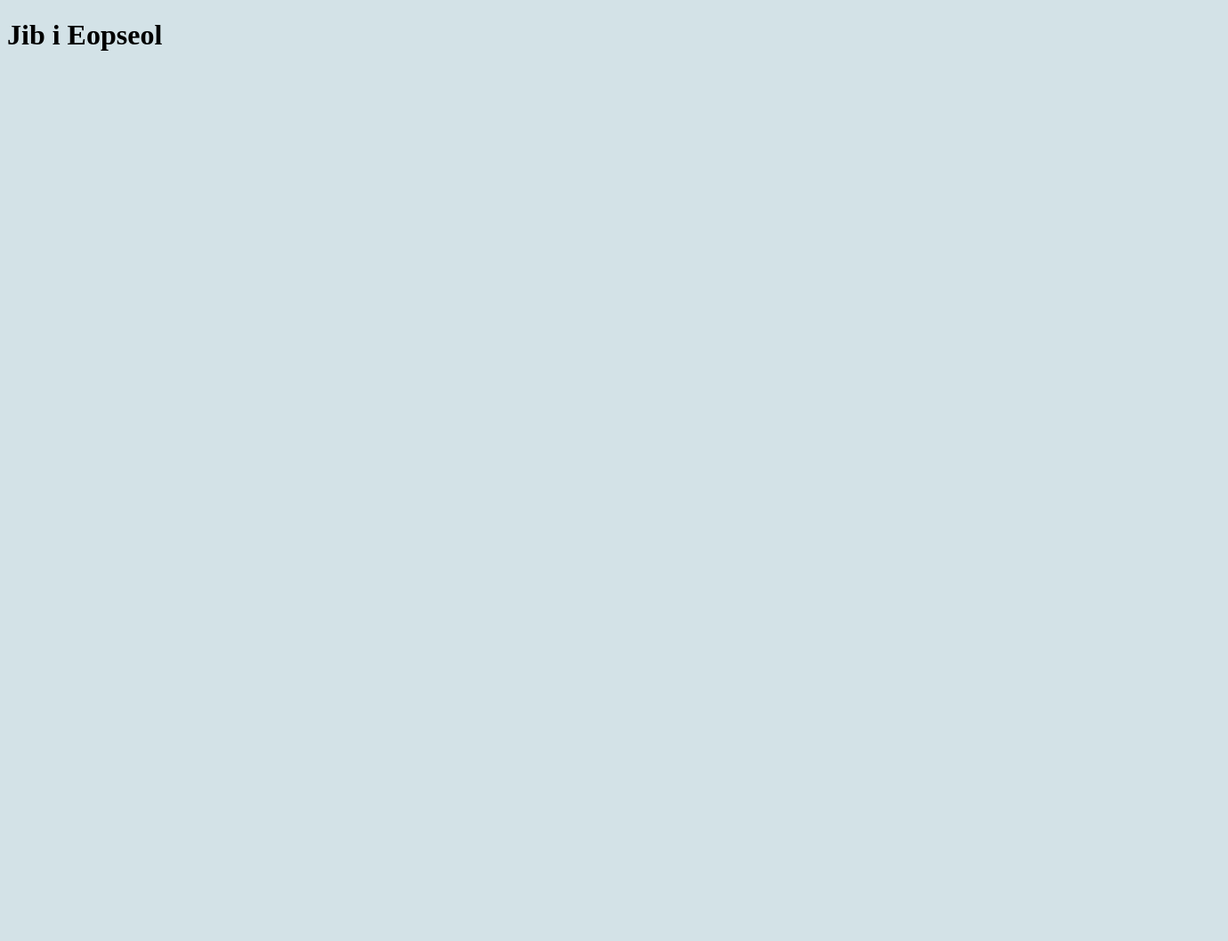
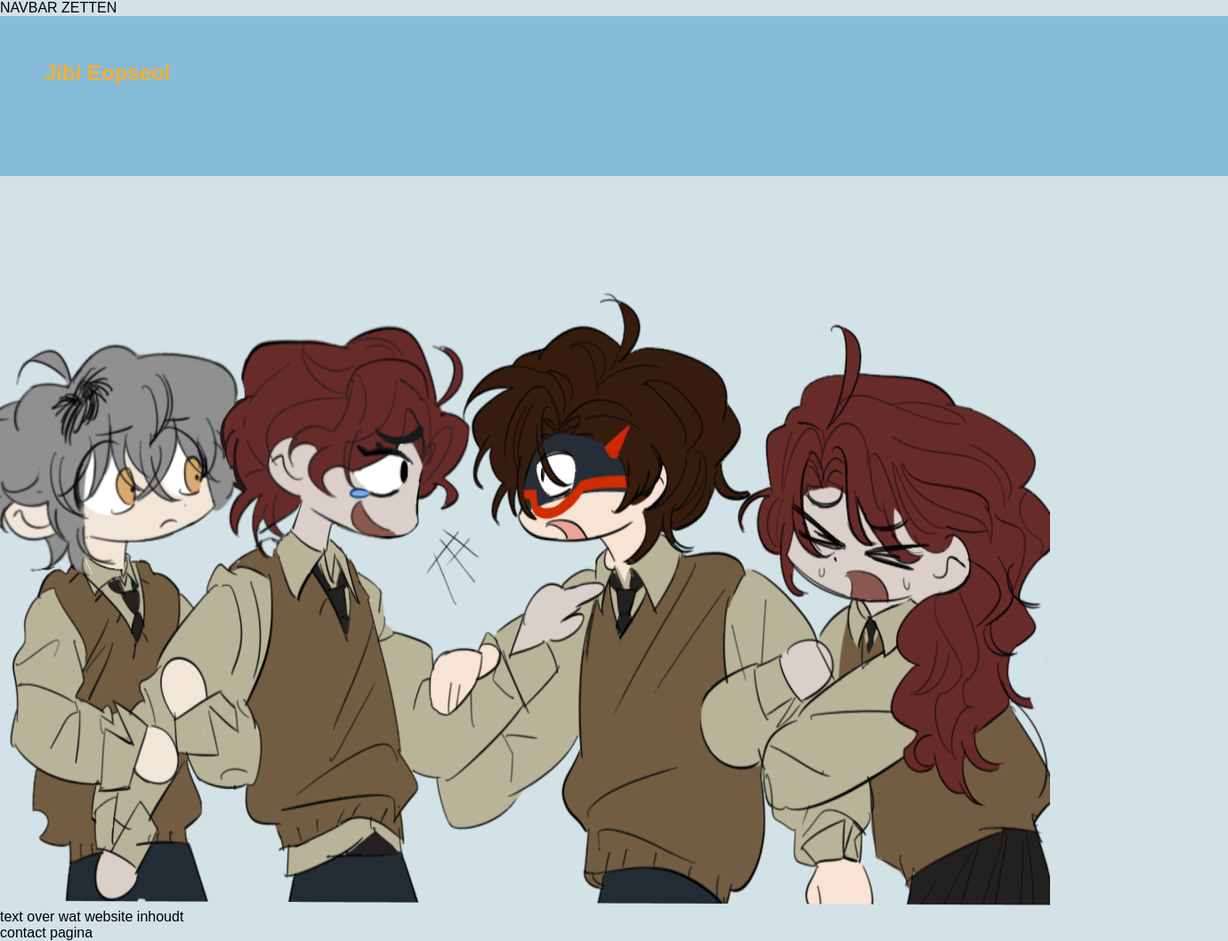
Before and after one commit to Maggzzi/FanWiki, a plain HTML site: page verbeterdeIndex.html in a window 1280 px wide. Shown: the whole page at 89% size, 1380 px wide, since content can reach past the window. Before the commit the page ends 800 px from the top, so only its background shows below. Drawn offline with Linux system fonts and the light colour scheme.

Commit message:
oefenen
niet echt veel gedaan, gign alleen kijken wat wat ookalweer deed

```diff
--- a/CSS/verbeterdeFrontpage.css
+++ b/CSS/verbeterdeFrontpage.css
@@ -1,8 +1,30 @@
+* {
+    padding: 0;
+    margin: 0;
+}
+
 :root {
-    background-color: #D3E2E7;
+    background-color: var(--lb);
+    font-family: Arial, Helvetica, sans-serif;
+
     --dkb: #2f4858;
     --lb: #D3E2E7;
+    --blw: #86BBD8;
     --geel: #F6AE2D;
     --ora: #F26419;
-    /*moet FONT VARIABELE maken*/
 }
+
+.titel {
+    padding: 50px;
+    background-color: var(--blw);
+    border: black;
+    color: var(--geel);
+    text-align: center;
+    width: 100vw;
+    height: 10vh;
+    position: relative;
+}
+
+h1 {
+    position: absolute;
+}
--- a/verbeterdeIndex.html
+++ b/verbeterdeIndex.html
@@ -1,15 +1,43 @@
 <!DOCTYPE html>
 <html lang="en">
+
 <head>
     <!-- moet altijd /"naamMap"/"naamfile" doen en niet alleen de "naamfile" zetten, anders werkt het niet -->
     <link rel="stylesheet" href="/CSS/verbeterdeFrontpage.css">
     <meta charset="UTF-8">
     <meta name="viewport" content="width=device-width, initial-scale=1.0">
-    <title>VerbeterdeFanWiki</title>
+    <title>Mijn Fanwiki</title>
+    <meta name="description" content="Bekijk mijn fan oc's van de originele serie No Home!">
+    <meta name="author" content="Mahrosh Abbas">
+    <meta name="generator" content="HTML5, CSS3">
+    <meta name="theme-color" content="#2f485">
 </head>
+
 <body>
-   <header>
-    <h1>Jib i Eopseol</h1>
-   </header>
+    <header>
+        NAVBAR ZETTEN
+
+        <section class="titel">
+            <h1>
+                Jibi Eopseol
+            </h1>
+        </section>
+    </header>
+
+
+    <main>
+        <figure>
+            <img src="/images/Image (2).png" alt="de gang!!">
+        </figure>
+
+        <article>
+            text over wat website inhoudt
+        </article>
+    </main>
+
+    <footer>
+        contact pagina
+    </footer>
 </body>
+
 </html>
```
Also changed, not shown: images/Image (3).png (added).
